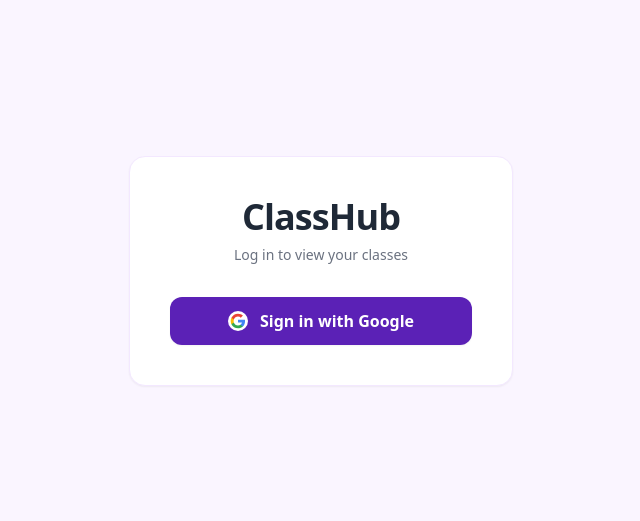
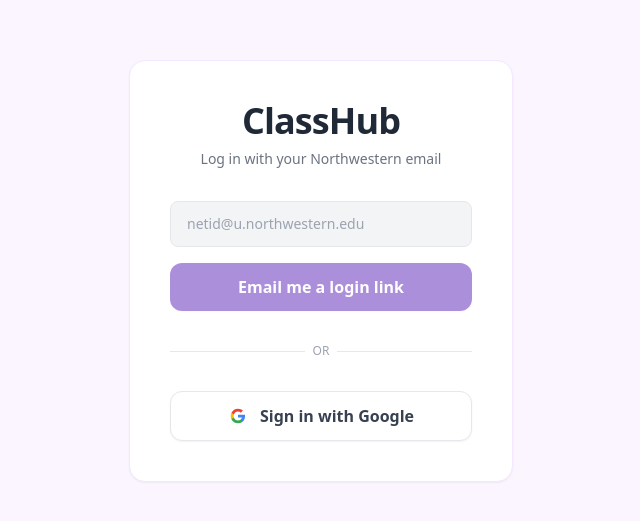
Before and after one commit to amoveablefeastym/IEEE-team-project, a React (Vite) app: page /login in a window 1280 px wide. Shown: the part 129-650 px from the top of the page, without its empty margins (319-959 px from the left). Built offline with nearby package versions, Linux system fonts and the light colour scheme; no server answers.

Commit message:
feat: implement Firebase passwordless email link authentication for Northwestern emails

```diff
--- a/src/context/AuthContext.jsx
+++ b/src/context/AuthContext.jsx
@@ -1,6 +1,13 @@
 import { createContext, useContext, useEffect, useState } from 'react';
 import { auth, googleProvider } from '../firebase';
-import { onAuthStateChanged, signInWithPopup, signOut } from 'firebase/auth';
+import {
+  onAuthStateChanged,
+  signInWithPopup,
+  signOut,
+  sendSignInLinkToEmail,
+  signInWithEmailLink,
+  isSignInWithEmailLink
+} from 'firebase/auth';
 
 const AuthContext = createContext();
 
@@ -10,28 +17,42 @@
 
   useEffect(() => {
     const unsubscribe = onAuthStateChanged(auth, (currentUser) => {
-      // Uncomment the below lines if you ONLY want to allow Northwestern emails
-      /*
-      if (currentUser && !currentUser.email.endsWith('@u.northwestern.edu')) {
+      // Allow only Northwestern emails logic:
+      if (currentUser && !currentUser.email.endsWith('@northwestern.edu') && !currentUser.email.endsWith('@u.northwestern.edu')) {
         signOut(auth);
-        alert('Please log in with a @u.northwestern.edu email address.');
+        alert('Please log in with a valid Northwestern email address (@northwestern.edu or @u.northwestern.edu).');
         setUser(null);
       } else {
-      */
         setUser(currentUser);
-      /* } */
+      }
 
       setLoading(false);
     });
-    return unsubscribe; // Cleanup subscription on unmount
+    return unsubscribe;
   }, []);
 
   const loginWithGoogle = () => {
-    // This hints the Google login to default to Northwestern emails!
     googleProvider.setCustomParameters({
       hd: 'u.northwestern.edu'
     });
     return signInWithPopup(auth, googleProvider);
+  };
+
+  const sendLoginLink = (email) => {
+    const actionCodeSettings = {
+      // Redirects user back to login so we can process the link
+      url: window.location.origin + '/login',
+      handleCodeInApp: true,
+    };
+    return sendSignInLinkToEmail(auth, email, actionCodeSettings);
+  };
+
+  const loginWithEmailLink = (email, windowUrl) => {
+    return signInWithEmailLink(auth, email, windowUrl);
+  };
+
+  const isEmailLink = (windowUrl) => {
+    return isSignInWithEmailLink(auth, windowUrl);
   };
 
   const logout = () => {
@@ -39,7 +60,15 @@
   };
 
   return (
-    <AuthContext.Provider value={{ user, loginWithGoogle, logout, loading }}>
+    <AuthContext.Provider value={{
+      user,
+      loginWithGoogle,
+      sendLoginLink,
+      loginWithEmailLink,
+      isEmailLink,
+      logout,
+      loading
+    }}>
       {!loading && children}
     </AuthContext.Provider>
   );
--- a/src/pages/Login.jsx
+++ b/src/pages/Login.jsx
@@ -1,23 +1,77 @@
+import { useState, useEffect } from 'react';
 import { useNavigate } from 'react-router-dom';
 import { useAuth } from '../context/AuthContext';
-import { useEffect } from 'react';
 
 export default function Login() {
-  const { loginWithGoogle, user } = useAuth();
+  const [email, setEmail] = useState('');
+  const [message, setMessage] = useState('');
+  const [error, setError] = useState('');
+  const [loading, setLoading] = useState(false);
+  const { loginWithGoogle, sendLoginLink, loginWithEmailLink, isEmailLink, user } = useAuth();
   const navigate = useNavigate();
 
+  // If already logged in, redirect home
   useEffect(() => {
     if (user) {
       navigate('/');
     }
   }, [user, navigate]);
 
-  const handleLogin = async () => {
+  // Handle email link sign-in when they click the magic link
+  useEffect(() => {
+    const processEmailLink = async () => {
+      if (isEmailLink(window.location.href)) {
+        let emailForSignIn = window.localStorage.getItem('emailForSignIn');
+        if (!emailForSignIn) {
+          emailForSignIn = window.prompt('Please provide your email for confirmation');
+        }
+
+        if (emailForSignIn) {
+          try {
+            setLoading(true);
+            await loginWithEmailLink(emailForSignIn, window.location.href);
+            window.localStorage.removeItem('emailForSignIn');
+            navigate('/');
+          } catch (err) {
+            setError(err.message);
+          } finally {
+            setLoading(false);
+          }
+        }
+      }
+    };
+    processEmailLink();
+  }, [isEmailLink, loginWithEmailLink, navigate]);
+
+  const handleGoogleLogin = async () => {
     try {
       await loginWithGoogle();
       navigate('/');
     } catch (error) {
       console.error("Failed to log in", error);
+      setError(error.message);
+    }
+  };
+
+  const handleSendLink = async (e) => {
+    e.preventDefault();
+    setError('');
+    setMessage('');
+
+    if (!email.endsWith('@northwestern.edu') && !email.endsWith('@u.northwestern.edu')) {
+      setError('Please use a valid Northwestern email address (@u.northwestern.edu or @northwestern.edu).');
+      return;
+    }
+
+    try {
+      setLoading(true);
+      await sendLoginLink(email);
+      window.localStorage.setItem('emailForSignIn', email);
+      setMessage('A secure magic link has been sent. Please check your Northwestern email inbox to log in.');
+    } catch (err) {
+      setError(err.message);
+    } finally {
+      setLoading(false);
     }
   };
 
@@ -25,12 +79,42 @@
     <div className="min-h-screen flex items-center justify-center bg-purple-50">
       <div className="bg-white p-10 rounded-2xl shadow-sm border border-purple-100 space-y-8 w-full max-w-sm text-center">
         <div>
-            <h1 className="text-4xl font-extrabold text-gray-800 tracking-tight mb-2">ClassHub</h1>
-            <p className="text-gray-500 text-sm font-medium">Log in to view your classes</p>
+          <h1 className="text-4xl font-extrabold text-gray-800 tracking-tight mb-2">ClassHub</h1>
+          <p className="text-gray-500 text-sm font-medium">Log in with your Northwestern email</p>
         </div>
+
+        {message && <div className="bg-green-100 text-green-700 p-3 text-sm rounded font-medium">{message}</div>}
+        {error && <div className="bg-red-100 text-red-700 p-3 text-sm rounded font-medium">{error}</div>}
+
+        <form onSubmit={handleSendLink} className="w-full space-y-4">
+          <input
+            type="email"
+            value={email}
+            onChange={(e) => setEmail(e.target.value)}
+            disabled={loading}
+            placeholder="netid@u.northwestern.edu"
+            className="w-full bg-page border border-line rounded-lg px-4 py-3 text-sm text-primary placeholder:text-muted focus:outline-none focus:border-brand focus:ring-1 focus:ring-brand"
+            required
+          />
+          <button
+            type="submit"
+            disabled={loading || !email}
+            className="w-full bg-brand hover:bg-brand-hover disabled:opacity-50 text-white font-semibold py-3 px-4 rounded-xl transition-colors shadow-sm"
+          >
+            {loading ? 'Sending...' : 'Email me a login link'}
+          </button>
+        </form>
+
+        <div className="flex items-center justify-center space-x-2 text-xs text-gray-400">
+          <span className="h-px bg-gray-200 flex-1"></span>
+          <span>OR</span>
+          <span className="h-px bg-gray-200 flex-1"></span>
+        </div>
+
         <button
-          onClick={handleLogin}
-          className="w-full flex items-center justify-center gap-3 bg-brand hover:bg-brand-hover text-white font-semibold py-3 px-4 rounded-xl transition-colors shadow-sm"
+          onClick={handleGoogleLogin}
+          disabled={loading}
+          className="w-full flex items-center justify-center gap-3 bg-white border border-gray-200 hover:bg-gray-50 text-gray-700 font-semibold py-3 px-4 rounded-xl transition-colors shadow-sm"
         >
           <svg className="w-5 h-5 bg-white rounded-full p-0.5" viewBox="0 0 24 24"><path d="M22.56 12.25c0-.78-.07-1.53-.2-2.25H12v4.26h5.92c-.26 1.37-1.04 2.53-2.21 3.31v2.77h3.57c2.08-1.92 3.28-4.74 3.28-8.09z" fill="#4285F4"/><path d="M12 23c2.97 0 5.46-.98 7.28-2.66l-3.57-2.77c-.98.66-2.23 1.06-3.71 1.06-2.86 0-5.29-1.93-6.16-4.53H2.18v2.84C3.99 20.53 7.7 23 12 23z" fill="#34A853"/><path d="M5.84 14.09c-.22-.66-.35-1.36-.35-2.09s.13-1.43.35-2.09V7.07H2.18C1.43 8.55 1 10.22 1 12s.43 3.45 1.18 4.93l2.85-2.22.81-.62z" fill="#FBBC05"/><path d="M12 5.38c1.62 0 3.06.56 4.21 1.64l3.15-3.15C17.45 2.09 14.97 1 12 1 7.7 1 3.99 3.47 2.18 7.07l3.66 2.84c.87-2.6 3.3-4.53 6.16-4.53z" fill="#EA4335"/></svg>
           Sign in with Google
```
